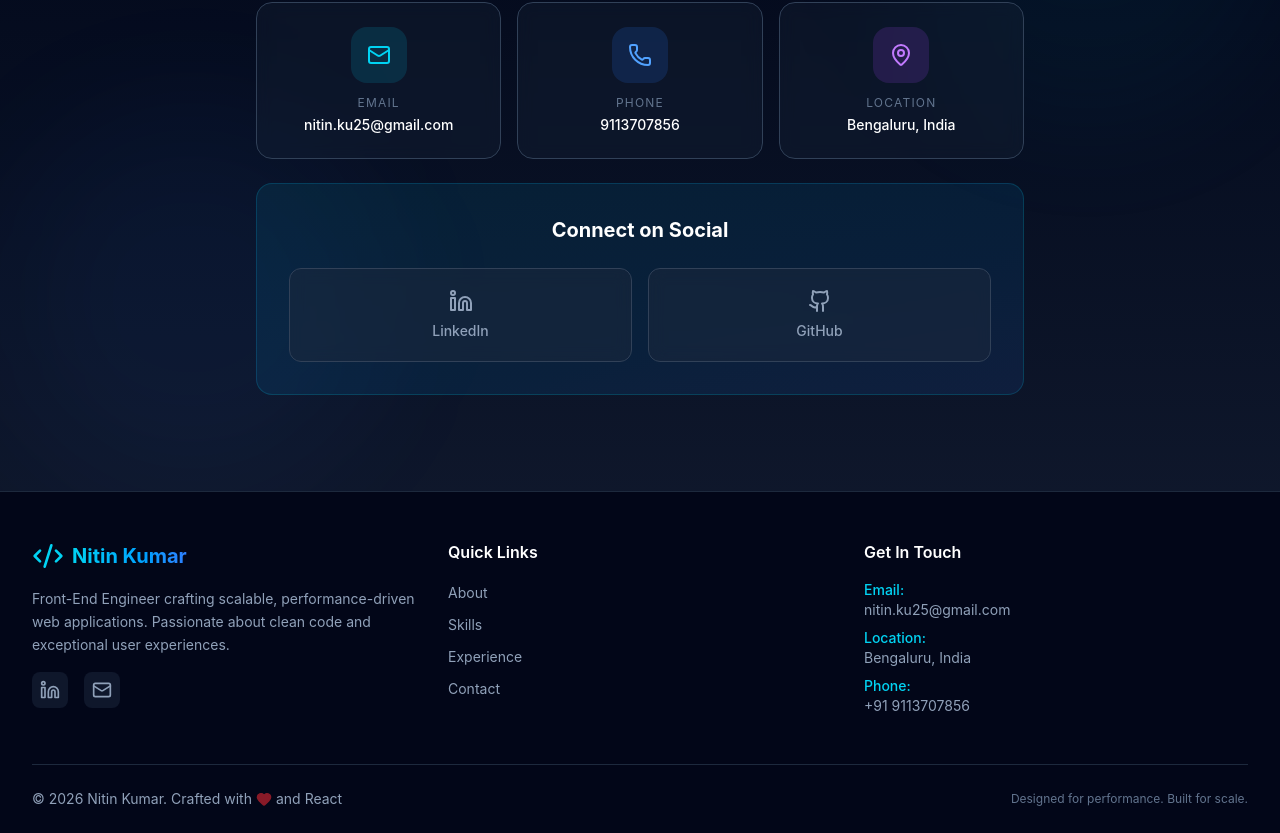
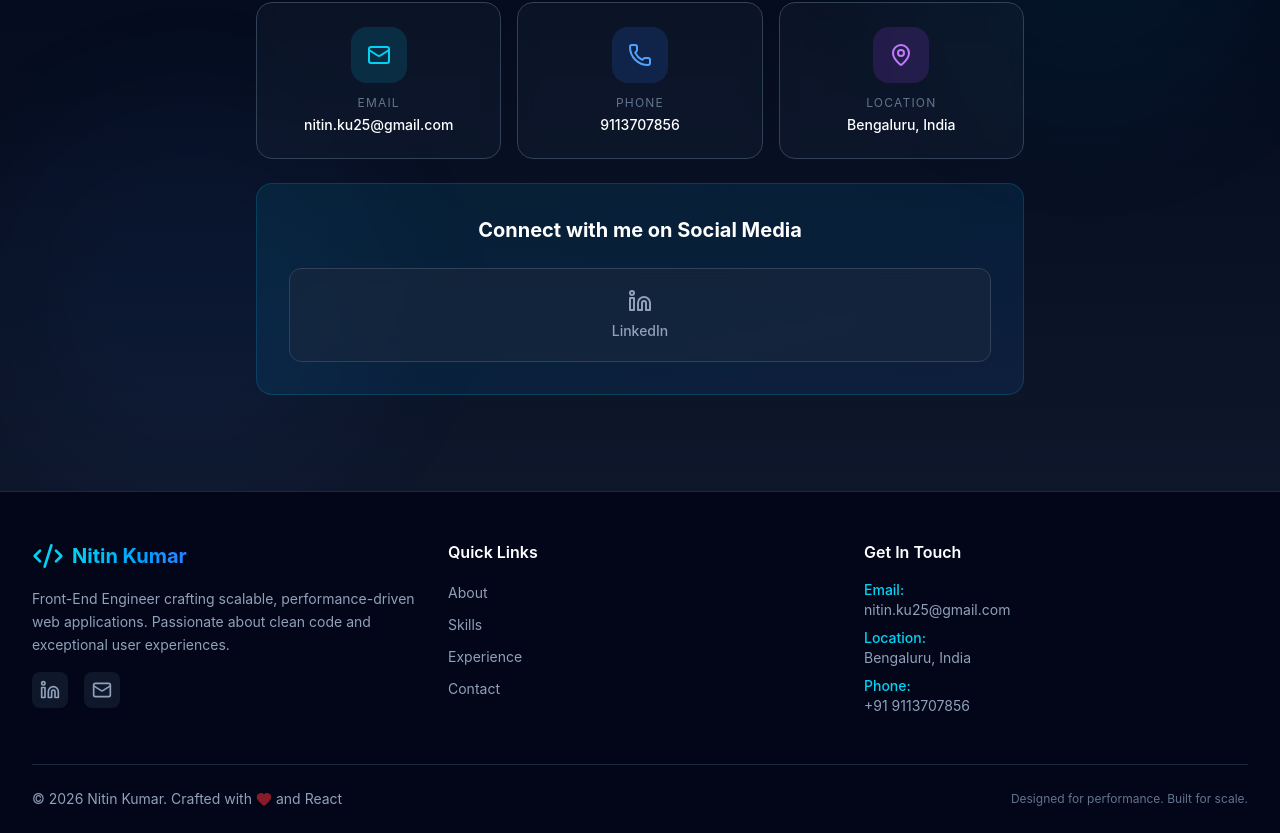
Before and after one commit to nitin6080/portfolio, a React (Vite) app: page / in a window 1280 px wide. Shown: the part 5008-5841 px from the top of the page. Built offline with nearby package versions, Linux system fonts and the light colour scheme; a web font is replaced by a local one.

Commit message:
extra github link commented for now

```diff
--- a/src/components/sections/contact.jsx
+++ b/src/components/sections/contact.jsx
@@ -352,7 +352,7 @@ const Contact = () => {
                 }`}
               >
                 <h3 className="text-xl font-bold text-white mb-6 text-center">
-                  Connect on Social
+                  Connect with me on Social Media
                 </h3>
                 <div className="flex gap-4">
                   {[
@@ -362,12 +362,12 @@ const Contact = () => {
                       label: "LinkedIn",
                       hover: "hover:text-blue-400 hover:border-blue-500/50",
                     },
-                    {
-                      icon: Github,
-                      url: `https://${personal.github}`,
-                      label: "GitHub",
-                      hover: "hover:text-slate-200 hover:border-slate-500/50",
-                    },
+                    // {
+                    //   icon: Github,
+                    //   url: `https://${personal.github}`,
+                    //   label: "GitHub",
+                    //   hover: "hover:text-slate-200 hover:border-slate-500/50",
+                    // },
                   ].map((social) => {
                     const Icon = social.icon;
                     return (
```
